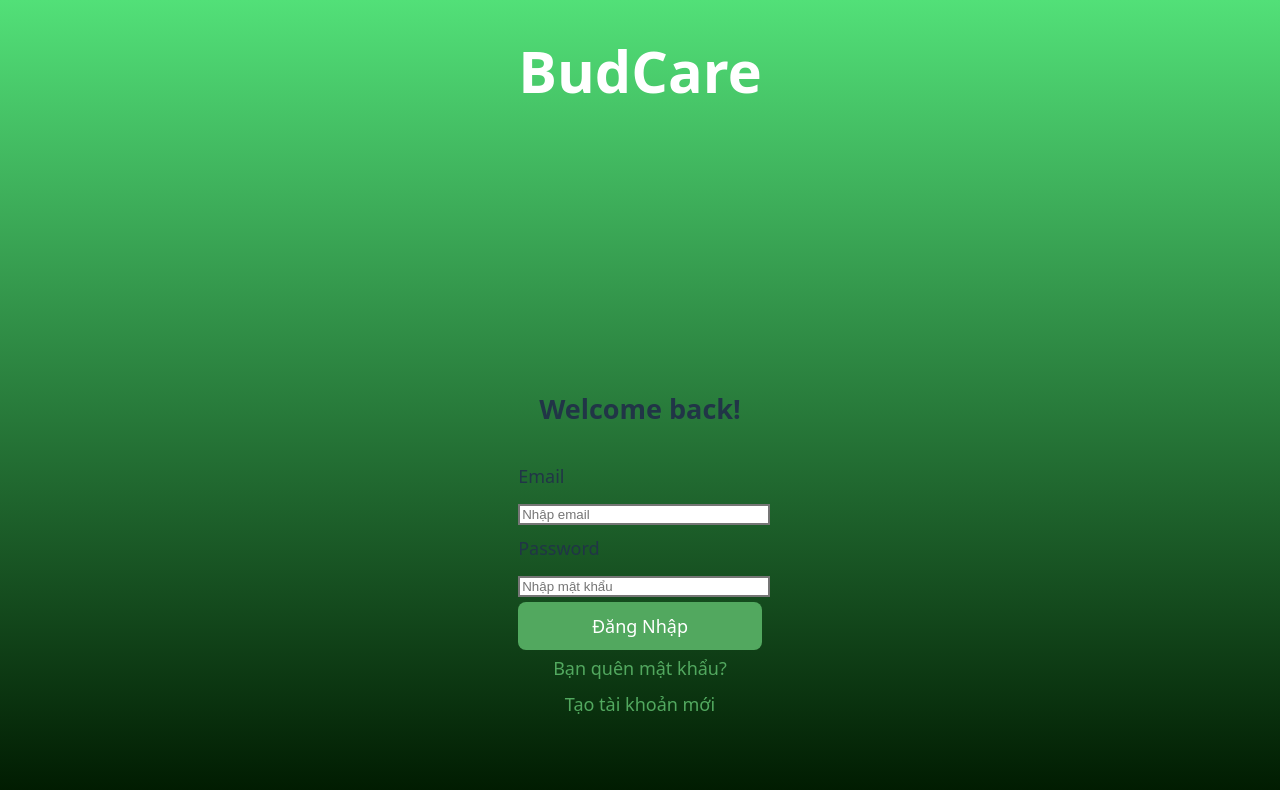
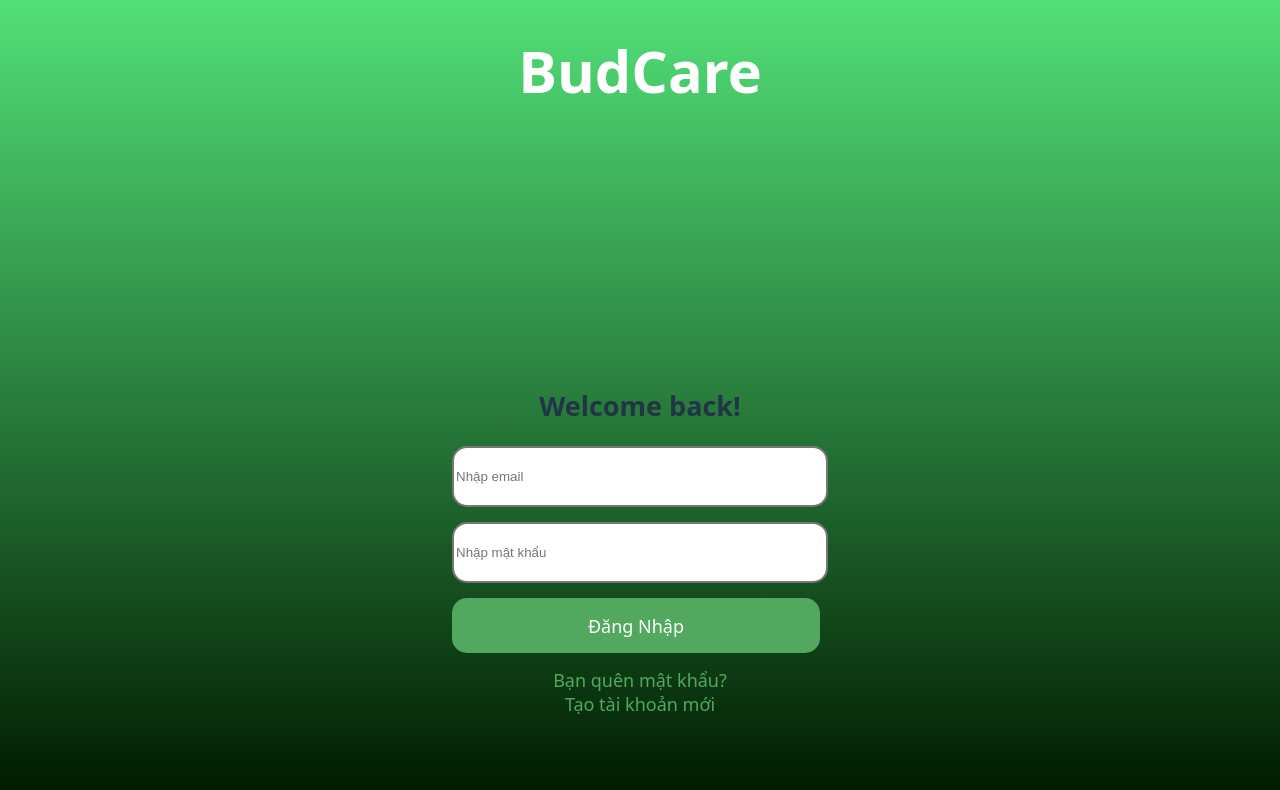
Before and after one commit to lnun187/DADN_Smart_farm, a React (Vite) app in the folder my-react-app/: page /login in a window 1280 px wide. Shown: the top 790 px of the page. Built offline with nearby package versions, Linux system fonts and the light colour scheme.

Commit message:
sửa trang giao diện đăng nhập và thiết kế đẹp đẹp lại

```diff
--- a/my-react-app/src/index.css
+++ b/my-react-app/src/index.css
@@ -4,9 +4,7 @@
 
 :root {
   font-family: system-ui, Avenir, Helvetica, Arial, sans-serif;
-  line-height: 2;
   font-weight: 400;
-  color-scheme: light dark;
   color: white;
   background: linear-gradient(to bottom, #52e078, #001a00);
   font-synthesis: none;
@@ -115,14 +113,16 @@ button:focus-visible {
   background-size: cover;
   background-position: center;
   background-repeat: no-repeat;
+  padding-right: 160px;
 }
 
 
 .user-info {
   width: 50%;
-  padding: 2rem;
+  padding: 15rem;
   display: flex;
   flex-direction: column;
+  padding-left: 160px;
 }
 
 .user-profile-header {
--- a/my-react-app/src/pages/LoginPage.tsx
+++ b/my-react-app/src/pages/LoginPage.tsx
@@ -10,34 +10,31 @@ const LoginForm: React.FC = () => {
 
   return (
     <div className="min-h-screen bg-gradient-to-r from-green-100 to-green-200 flex items-center justify-center">
-      <div className="bg-white p-8 rounded-lg shadow-2xl max-w-md w-full">
+      <div className="bg-white p-8 rounded-lg shadow-2xl max-w-md w-full rounded-2xl">
         <h2 className="text-3xl font-bold text-green-800 mb-8 text-center">Welcome back!</h2>
         <form className="space-y-6">
           <div>
-            <label className="block text-gray-700 text-sm font-semibold mb-2" htmlFor="email">
-              Email
-            </label>
             <input
-              className="w-full px-4 py-3 rounded-lg border-2 border-gray-200 focus:outline-none focus:border-green-500"
+              className="w-full px-4 py-3 rounded-lg border-2 border-gray-200 focus:outline-none focus:border-green-500 rounded-xl"
               id="email"
               type="email"
               placeholder="Nhập email"
+              style={{ width: '368px', height: '55px', borderRadius: '15px', marginBottom: '15px' }}
             />
           </div>
           <div>
-            <label className="block text-gray-700 text-sm font-semibold mb-2" htmlFor="password">
-              Password
-            </label>
             <input
-              className="w-full px-4 py-3 rounded-lg border-2 border-gray-200 focus:outline-none focus:border-green-500"
+              className="w-full px-4 py-3 rounded-lg border-2 border-gray-200 focus:outline-none focus:border-green-500 rounded-xl"
               id="password"
               type="password"
               placeholder="Nhập mật khẩu"
+              style={{ width: '368px', height: '55px', borderRadius: '15px', marginBottom: '15px' }}
             />
           </div>
           <button
-            className="w-full bg-green-600 text-white py-3 px-6 rounded-lg hover:bg-green-700 transition-colors"
+            className="w-full bg-green-600 text-white py-3 px-6 rounded-lg hover:bg-green-700 transition-colors rounded-xl"
             type="submit"
+            style={{ width: '368px', height: '55px', borderRadius: '15px', marginBottom: '15px' }}
           >
             Đăng Nhập
           </button>
```
